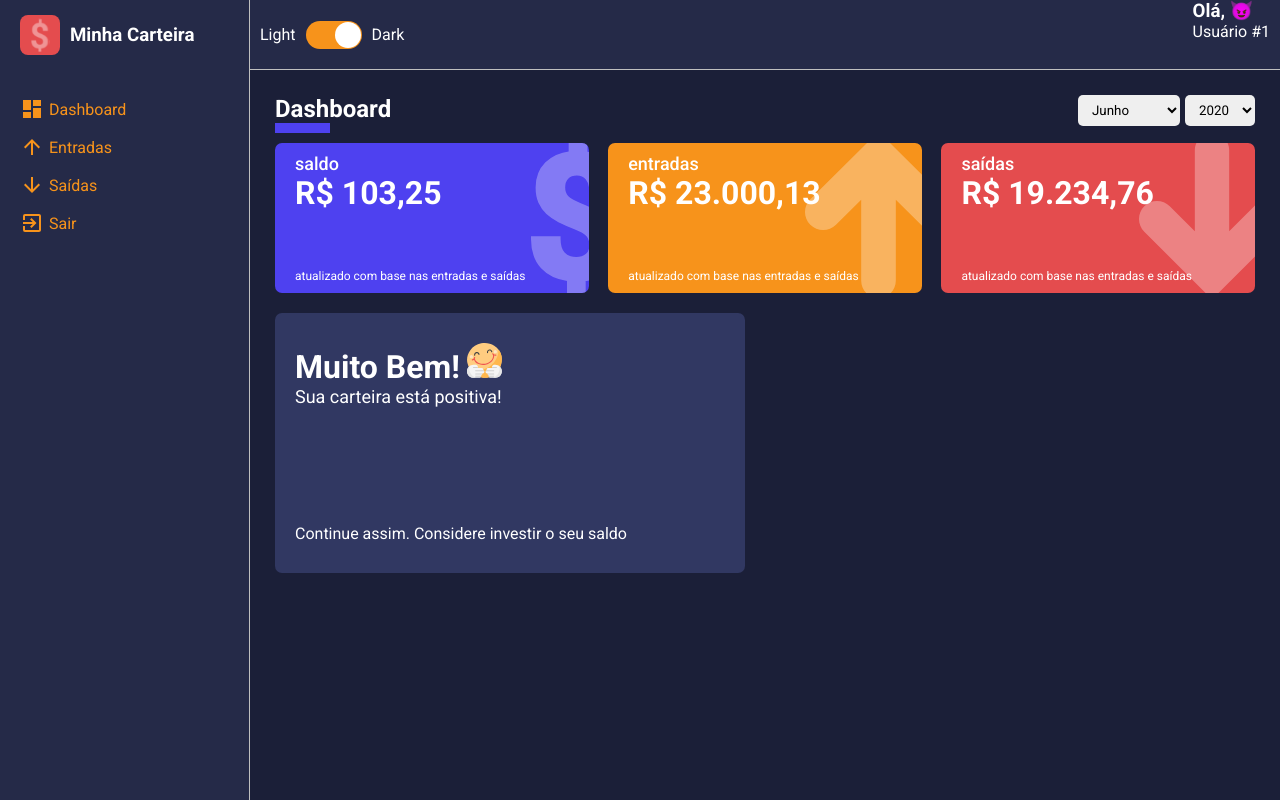
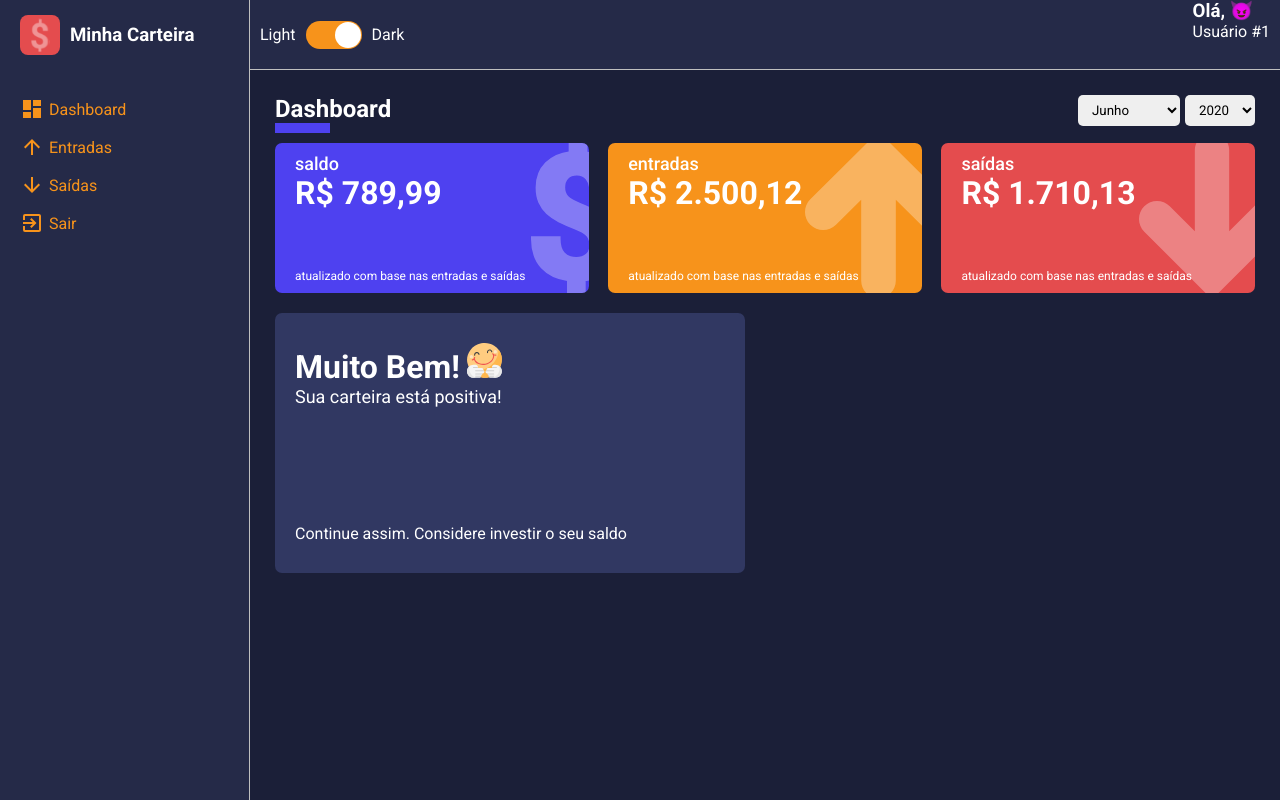
Before and after one commit to EduBergantini/didactic-spoon, a React (Create React App) app: page /dashboard in a window 1280 px wide. Built offline with nearby package versions, Linux system fonts and the light colour scheme.

Commit message:
refactor: get cards information from repository

```diff
--- a/src/pages/dashboard/index.tsx
+++ b/src/pages/dashboard/index.tsx
@@ -46,6 +46,52 @@ const Dashboard: React.FC = () => {
         });
     }, []);
 
+    const totalExpenses = useMemo(() => {
+        let total: number = 0;
+        expenses.forEach(item => {
+            const date = new Date(item.date);
+            if(date.getFullYear() === parseInt(selectedYear)
+            && date.getMonth() +1 === parseInt(selectedMonth))
+                total += Number(item.amount);
+
+        });
+        return total;
+    }, [selectedYear, selectedMonth]);
+
+    const totalProfit = useMemo(() => {
+        let total: number = 0;
+        gains.forEach(item => {
+            const date = new Date(item.date);
+            if(date.getFullYear() === parseInt(selectedYear)
+            && date.getMonth() +1 === parseInt(selectedMonth))
+                total += Number(item.amount);
+
+        });
+        return total;
+    }, [selectedYear, selectedMonth]);
+
+    const finalBalance = useMemo(() => {
+        return totalProfit-totalExpenses;
+    }, [totalProfit, totalExpenses]);
+
+    const message = useMemo(() => {
+        if(finalBalance > 0) {
+            return {
+                title: "Muito Bem!",
+                icon: IconEnums.HAPPY_EMOJI,
+                description: "Sua carteira está positiva!",
+                footerText: "Continue assim. Considere investir o seu saldo",
+            }
+        } else {
+            return {
+                title: "Que triste!",
+                icon: IconEnums.SAD_EMOJI,
+                description: "Nesse mes você gastou mais do que deveria",
+                footerText: "Verifique seus gastos e tente cortar algumas coisas desnecesárias",
+            }
+        }
+    }, [finalBalance]);
+
     return (
         <DashboardContainer>
             <ContentHeader title="Dashboard" lineColor="#4e41f0">
@@ -56,7 +102,7 @@ const Dashboard: React.FC = () => {
             <DashboardContent>
                 <WalletBox
                     title="saldo"
-                    amount={103.25}
+                    amount={finalBalance}
                     label="atualizado com base nas entradas e saídas"
                     icon={IconEnums.DOLLAR}
                     color="#4e41f0"
@@ -64,7 +110,7 @@ const Dashboard: React.FC = () => {
 
                 <WalletBox
                     title="entradas"
-                    amount={23000.13}
+                    amount={totalProfit}
                     label="atualizado com base nas entradas e saídas"
                     icon={IconEnums.ARROW_UP}
                     color="#f7931b"
@@ -72,17 +118,17 @@ const Dashboard: React.FC = () => {
 
                 <WalletBox
                     title="saídas"
-                    amount={19234.76}
+                    amount={totalExpenses}
                     label="atualizado com base nas entradas e saídas"
                     icon={IconEnums.ARROW_DOWN}
                     color="#e44c4e"
                 />
 
                 <WalletEvaluation
-                    title="Muito Bem!"
-                    icon={IconEnums.HAPPY_EMOJI}
-                    description="Sua carteira está positiva!"
-                    footerText="Continue assim. Considere investir o seu saldo"
+                    title={message.title}
+                    icon={message.icon}
+                    description={message.description}
+                    footerText={message.footerText}
                 />
 
             </DashboardContent>
```
